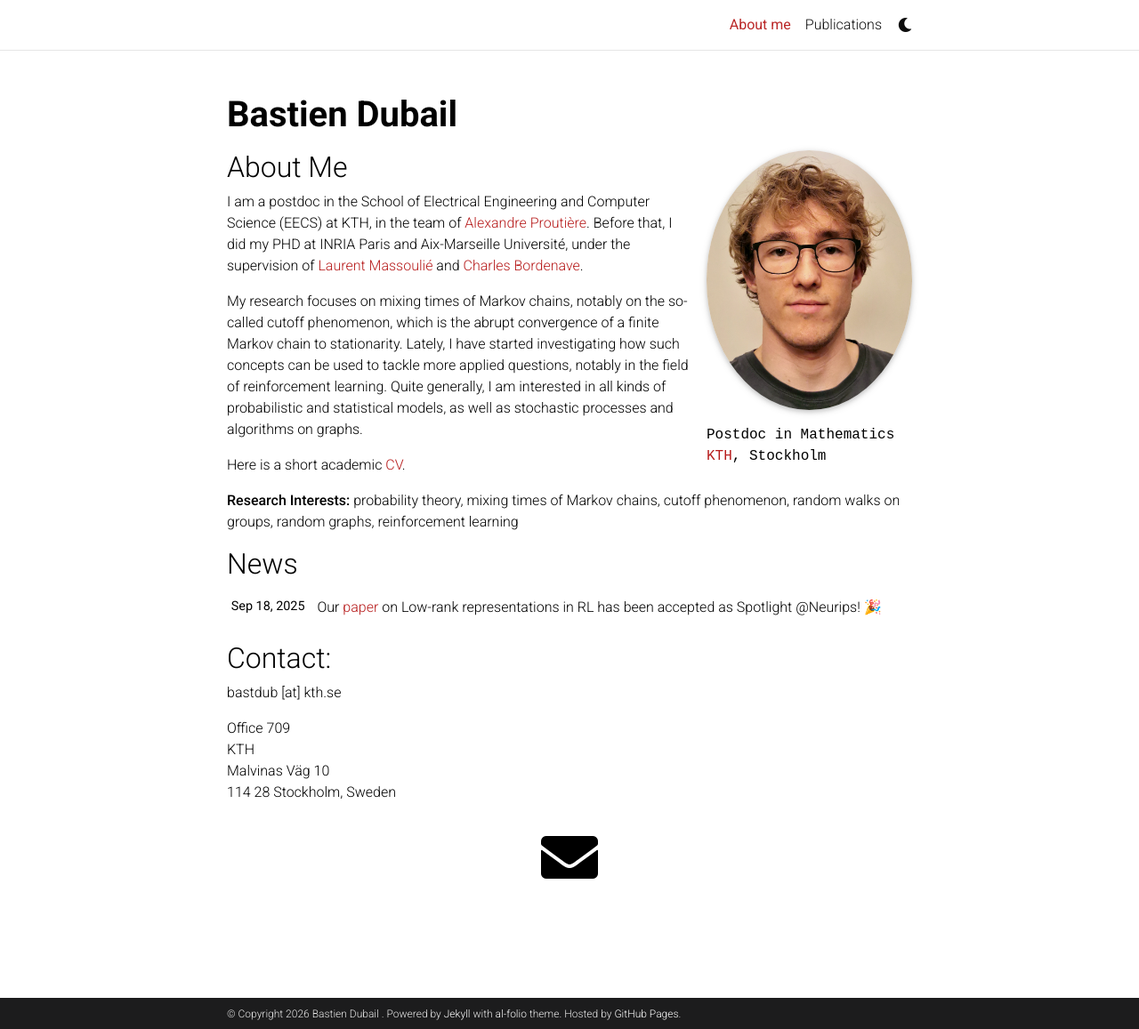
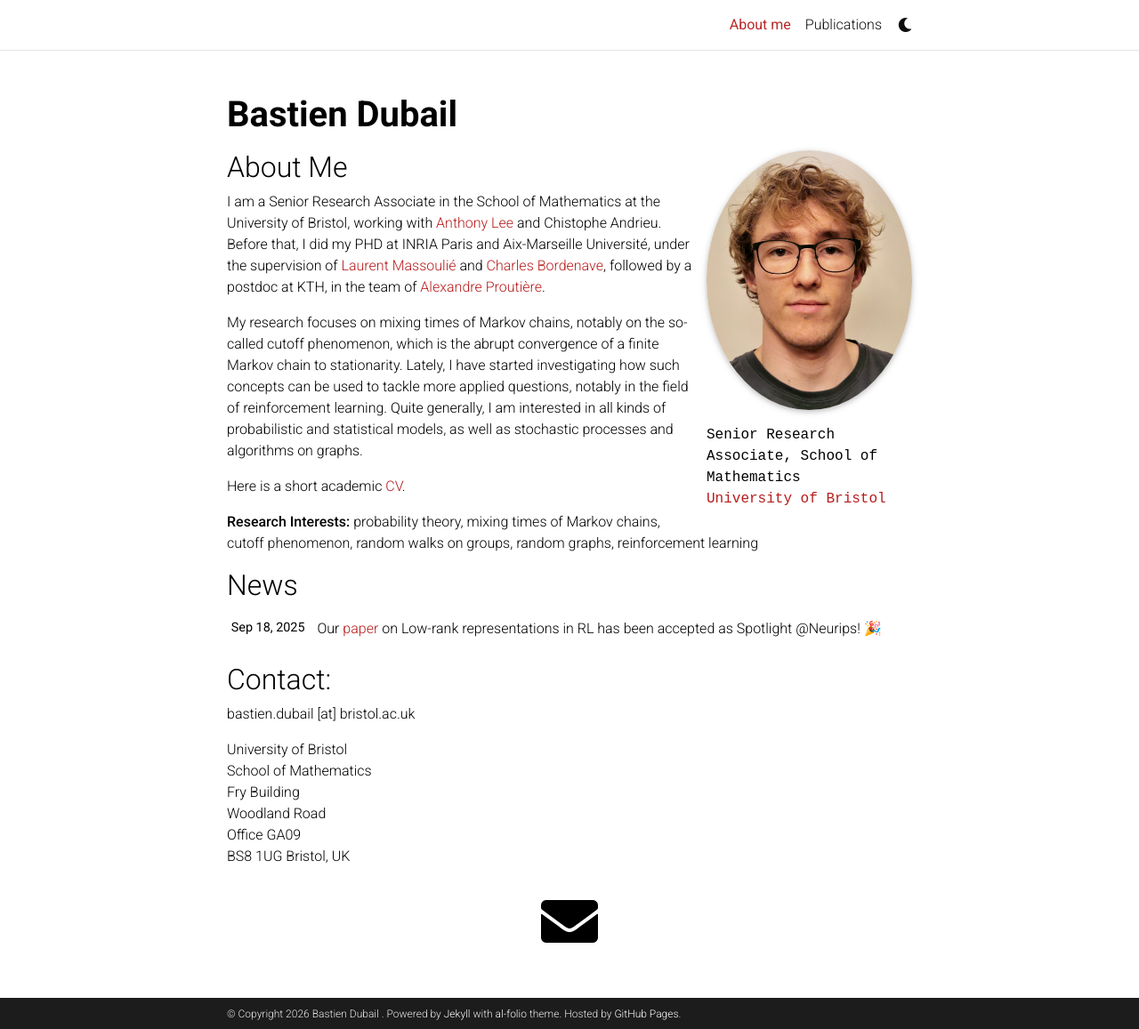
Before and after one commit to bdubail/bdubail.github.io, a Jekyll site: the page built from _pages/about.md, in a window 1280 px wide and 1157 px high. Shown: the whole window at 89% size. Built offline with Jekyll 4.4.1, drawn with Linux system fonts in a browser that asks for light colours; full-size pictures stand in for the smaller copies a plugin makes; emoji names are drawn with the system emoji font; comment, search, counter and statistics services are not loaded; a style sheet for code colours, icons or effects is not loaded.

Commit message:
Update about.md

```diff
--- a/_pages/about.md
+++ b/_pages/about.md
@@ -9,8 +9,8 @@ profile:
   image: profile_pic2.jpeg
   image_circular: true # crops the image to make it circular
   address: >
-    <p> Postdoc in Mathematics </p>
-    <p> <a href="https://www.kth.se/is/dcs">KTH</a>, Stockholm </p>
+    <p> Senior Research Associate, School of Mathematics </p>
+    <p> <a href="https://www.bristol.ac.uk/maths/">University of Bristol</a> </p>
 
 news: false  # includes a list of news items
 selected_papers: false # includes a list of papers marked as "selected={true}"
@@ -19,7 +19,7 @@ social: true  # includes social icons at the bottom of the page
 
 ## About Me
 
-I am a postdoc in the School of Electrical Engineering and Computer Science (EECS) at KTH, in the team of [Alexandre Proutière](https://people.kth.se/~alepro/). Before that, I did my PHD at INRIA Paris and Aix-Marseille Université, under the supervision of [Laurent Massoulié](https://www.di.ens.fr/laurent.massoulie/) and [Charles Bordenave](http://www.i2m.univ-amu.fr/perso/charles.bordenave/).
+I am a Senior Research Associate in the School of Mathematics at the University of Bristol,  working with [Anthony Lee](https://awllee.github.io/) and Chistophe Andrieu. Before that, I did my PHD at INRIA Paris and Aix-Marseille Université, under the supervision of [Laurent Massoulié](https://www.di.ens.fr/laurent.massoulie/) and [Charles Bordenave](http://www.i2m.univ-amu.fr/perso/charles.bordenave/), followed by a postdoc at KTH, in the team of [Alexandre Proutière](https://people.kth.se/~alepro/).
 
 My research focuses on mixing times of Markov chains, notably on the so-called cutoff phenomenon, which is the abrupt convergence of a finite Markov chain to stationarity. Lately, I have started investigating how such concepts can be used to tackle more applied questions, notably in the field of reinforcement learning. Quite generally, I am interested in all kinds of probabilistic and statistical models, as well as stochastic processes and algorithms on graphs.
 
@@ -30,9 +30,11 @@ Here is a short academic [CV](/assets/pdf/CV_english.pdf).
 <!--NEWS-->
 
 ## Contact:
-bastdub [at] kth.se
+bastien.dubail [at] bristol.ac.uk
 
-Office 709<br>
-KTH<br>
-Malvinas Väg 10<br>
-114 28 Stockholm, Sweden
+University of Bristol<br>
+School of Mathematics<br>
+Fry Building<br>
+Woodland Road<br>
+Office GA09<br>
+BS8 1UG Bristol, UK
```
